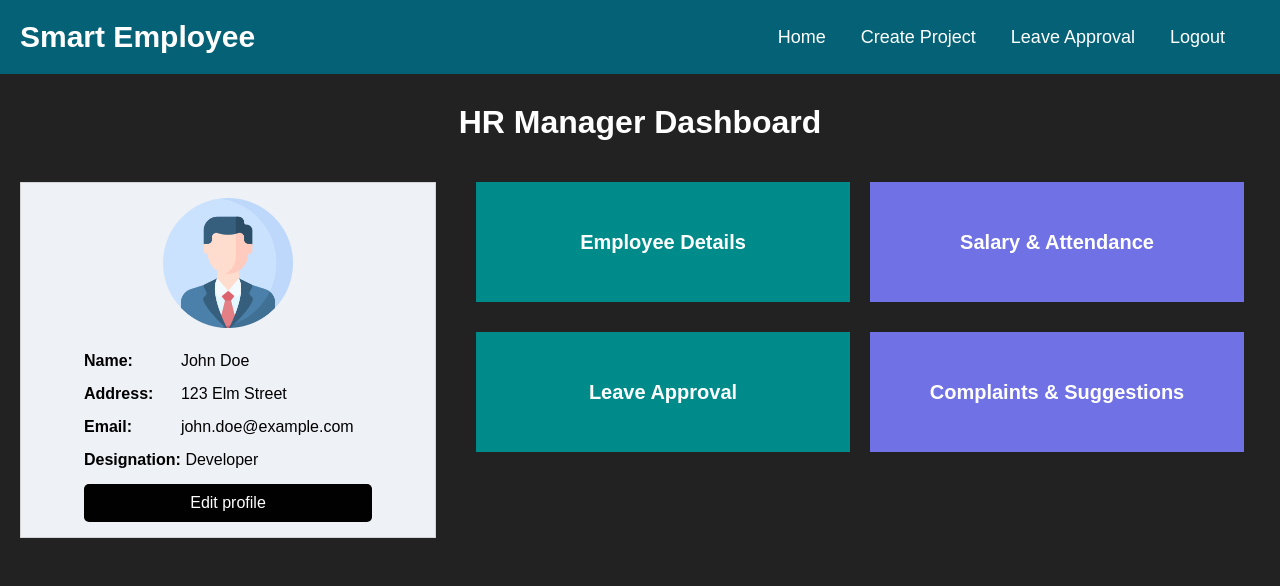
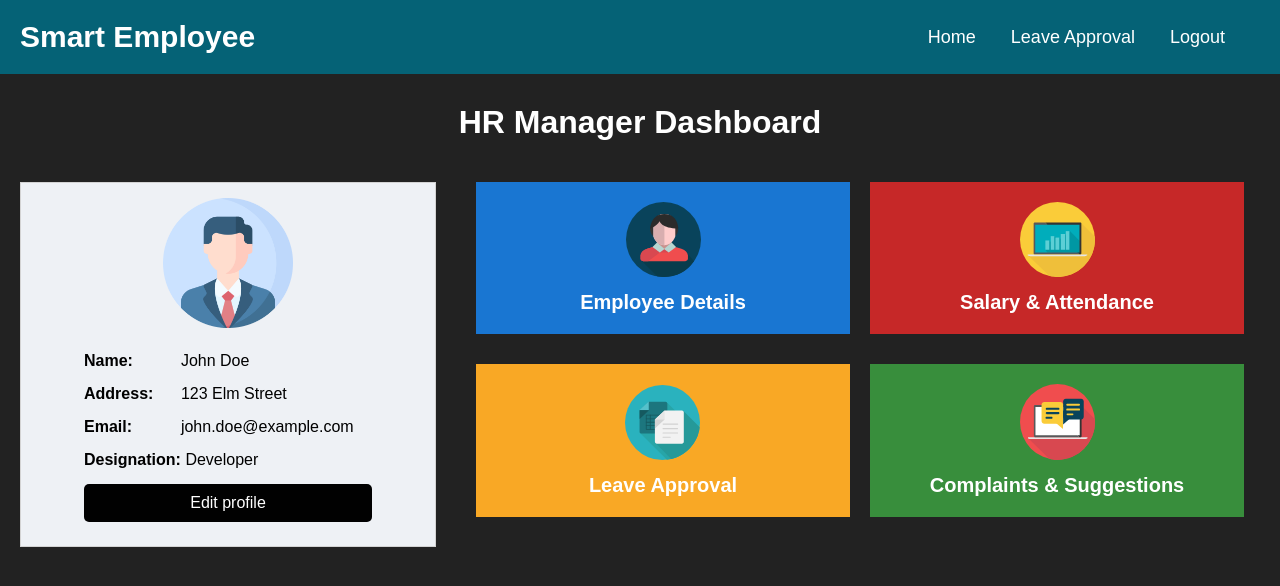
Before and after one commit to akhiltabraham5797/smart-employee, a PHP site: page /hr-dashboard.php in a window 1280 px wide. Shown: the top 586 px of the page. Run offline with PHP 8.4, Linux system fonts and the light colour scheme; a user stored in the database is signed in; data comes from the database, SQL or seed files in the repository.

Commit message:
HR Dashboard completed

```diff
--- a/assets/css/style.css
+++ b/assets/css/style.css
@@ -984,10 +984,18 @@ select[multiple] option {
     justify-content: space-between;
     margin-bottom: 30px;
 }
-.hr_task_box span{
+.hr_box_cont{
+    text-align: center;
+}
+.hr_box_cont p{
     font-size: 20px;
     font-weight: bold;
     color: white;
+    margin-top: 10px;
+}
+.hr_box_cont img{
+    width: 75px;
+    height: auto;
 }
 .hr_task_left{
     width: 45%;
@@ -998,7 +1006,19 @@ select[multiple] option {
     flex-direction: row;
     justify-content: center;
     align-items: center;
-    background-color: darkcyan;
+    transition: .3s;
+}
+.color1{
+    background-color: #388e3c;
+}
+.color2{
+    background-color: #1976d2;
+}
+.color3{
+    background-color: #f9a825;
+}
+.color4{
+    background-color: #c62828;
 }
 
 .hr_task_right{
@@ -1009,5 +1029,9 @@ select[multiple] option {
     flex-direction: row;
     justify-content: center;
     align-items: center;
-    background-color: #7071e4;
+    transition: .3s;
 }
+.hr_task_box a:hover{
+    scale: 1.03;
+    transition: .3s;
+}
--- a/hr-dashboard.php
+++ b/hr-dashboard.php
@@ -30,9 +30,8 @@ if ($prof_details = $profile_data->fetch(PDO::FETCH_ASSOC)) {
     <a class="navigation-logo" href="#">Smart Employee</a>
     <div>
     <div class="navigation-cont">
-        <a class="navigation-link" href="projectmanager.php">Home</a>
-        <a class="navigation-link" href="management.php">Create Project</a>
-        <a class="navigation-link" href="Manage_Leave_Requests.php">Leave Approval</a>
+        <a class="navigation-link" href="hr-dashboard.php">Home</a>
+        <a class="navigation-link" href="HR_Manage_Leave_Request.php">Leave Approval</a>
         <a class="navigation-link" href="logout.php">Logout</a>
       </div>
     </div>
@@ -71,19 +70,31 @@ if ($prof_details = $profile_data->fetch(PDO::FETCH_ASSOC)) {
 
     <div class="hr_box_center">
         <div class="hr_task_box">
-            <a href="" class="hr_task_left">
-                <span>Employee Details</span>
+            <a href="employee-list.php" class="hr_task_left color2">
+              <div class="hr_box_cont">
+                <img src="./assets/images/employee-list-icon.svg">
+                <p>Employee Details</p>
+              </div>
             </a>
-            <a href="" class="hr_task_right">
-                <span>Salary & Attendance</span>
+            <a href="" class="hr_task_right color4">
+            <div class="hr_box_cont">
+                <img src="./assets/images/salary-icon.svg">
+                <p>Salary & Attendance</p>
+              </div>
             </a>
         </div>
         <div class="hr_task_box">
-            <a href="" class="hr_task_left">
-                <span>Leave Approval</span>
+            <a href="HR_Manage_Leave_Request.php" class="hr_task_left color3">
+            <div class="hr_box_cont">
+                <img src="./assets/images/leave-icon.svg">
+                <p>Leave Approval</p>
+              </div>
             </a>
-            <a href="" class="hr_task_right">
-            <span>Complaints & Suggestions</span>
+            <a href="complaint-list.php" class="hr_task_right color1">
+            <div class="hr_box_cont">
+                <img src="./assets/images/complaints-icon.svg">
+                <p>Complaints & Suggestions</p>
+              </div>
             </a>
         </div>
 
```
Also changed, not shown: HR_Manage_Leave_Request.php (+12 -0 lines), complaint-list.php (+4 -4 lines), employee-list.php (+4 -4 lines), assets/images/complaints-icon.svg (added), assets/images/employee-list-icon.svg (added), assets/images/leave-icon.svg (added), assets/images/salary-icon.svg (added).
